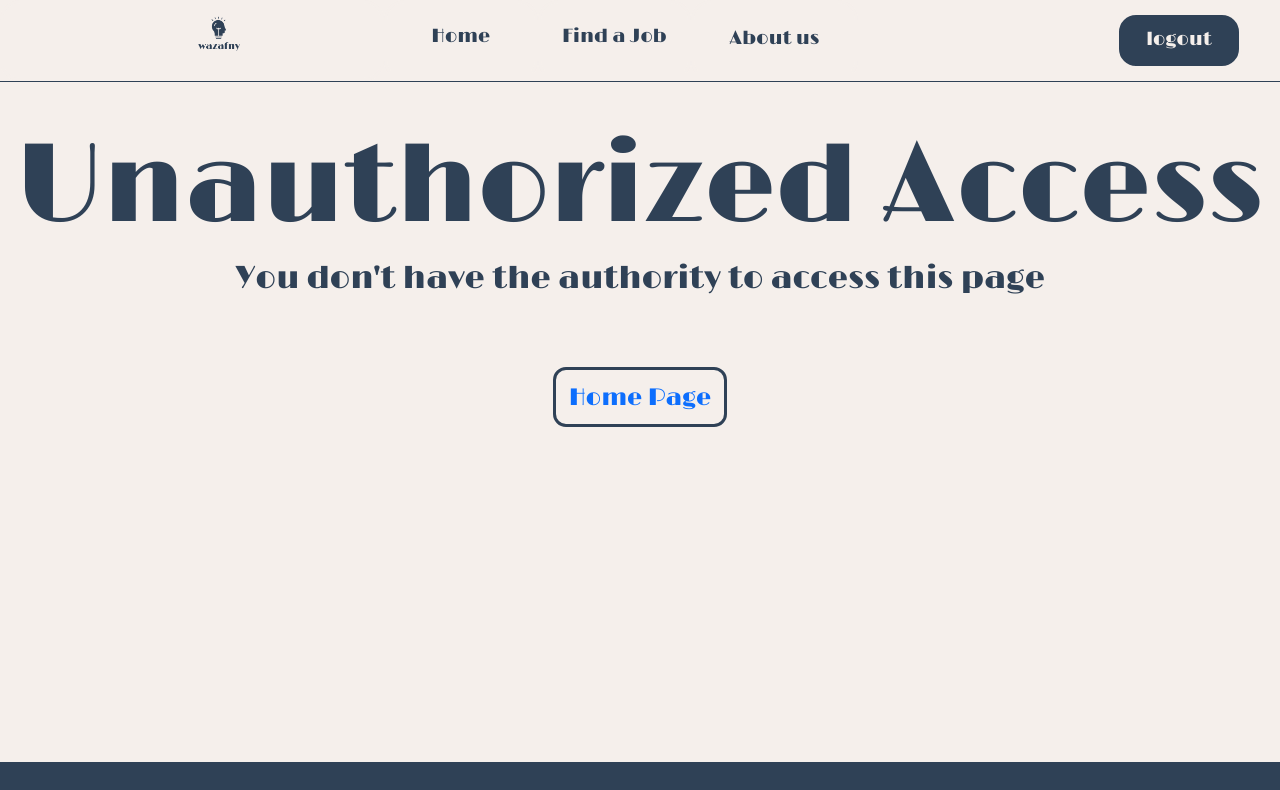
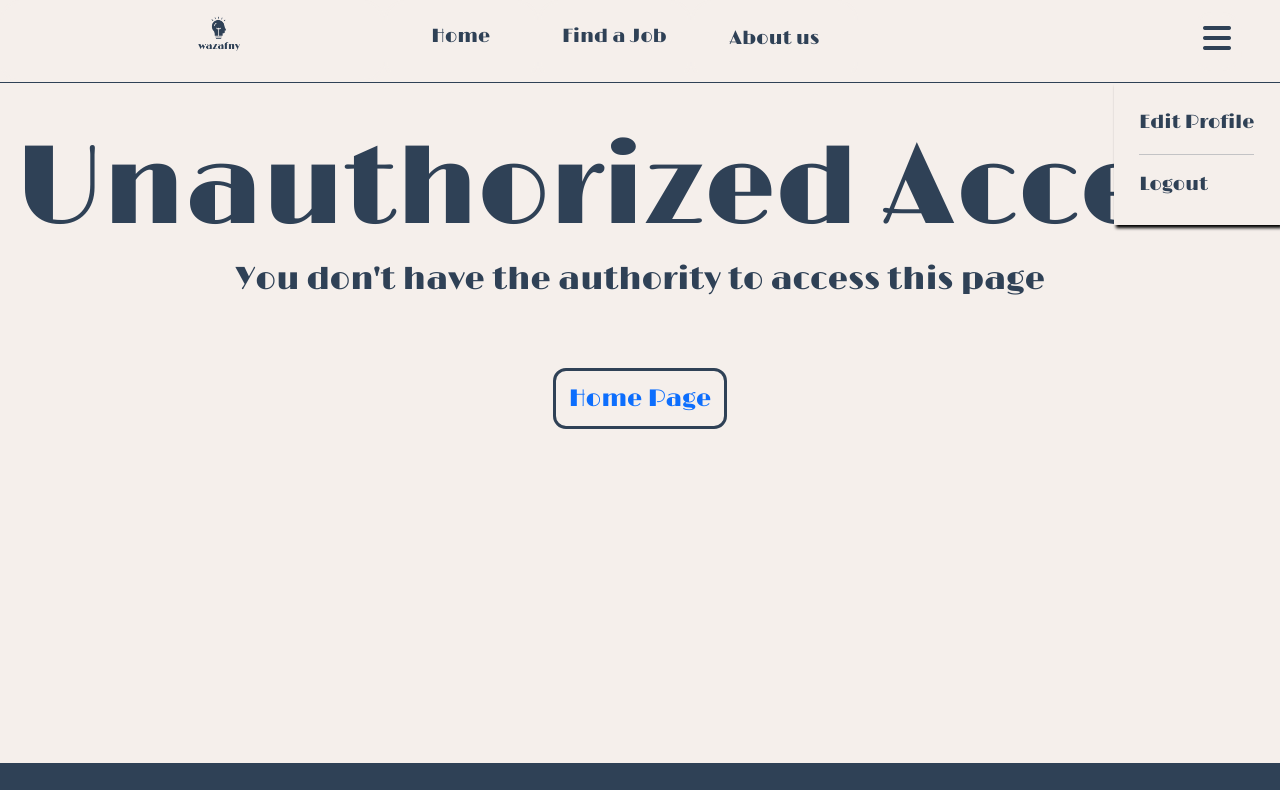
Before and after one commit to abdelrahman218/Job-Offering-Website, an Angular app: page /unauthorized in a window 1280 px wide. Shown: the top 790 px of the page. Built offline with nearby package versions, Linux system fonts and the light colour scheme; no server answers; sample sign-in values are in the browser's storage.

Commit message:
Drop Down Menu

```diff
--- /dev/null
+++ b/src/app/header/drop-down/drop-down.component.css
@@ -0,0 +1,20 @@
+:host{
+    display: inline-block;
+    background-color: #F5EFEB;
+    position: absolute;
+    z-index: 1100;
+    right: 0%;
+    top:100%;
+    box-shadow: 2px 3px 3px black;
+    padding: 2%;
+}
+a{
+    display: block;
+    color:#2f4156;
+
+    &:hover{
+        cursor: pointer;
+        text-decoration: underline;
+        text-decoration-color: #2f4156;
+    }
+}
--- /dev/null
+++ b/src/app/header/drop-down/drop-down.component.html
@@ -0,0 +1,3 @@
+<a [routerLink]="null" (click)="editProfile()">Edit Profile</a>
+<hr>
+<a [routerLink]="null" (click)="logout()">Logout</a>
--- /dev/null
+++ b/src/app/header/drop-down/drop-down.component.ts
@@ -0,0 +1,25 @@
+import { Component, inject, output } from '@angular/core';
+import { RouterLink } from '@angular/router';
+import { UserService } from '../../users/users.service';
+import { AppService } from '../../app.service';
+
+@Component({
+  selector: 'app-drop-down',
+  standalone: true,
+  imports: [RouterLink],
+  templateUrl: './drop-down.component.html',
+  styleUrl: './drop-down.component.css'
+})
+export class DropDownComponent {
+  private appService=inject(AppService);
+  private userService=inject(UserService);
+  OnSelect=output<void>();
+  editProfile(){
+    this.OnSelect.emit();
+    this.userService.editProfileTab();
+  }
+  logout(){
+    this.OnSelect.emit();
+    this.appService.logout();
+  }
+}
--- a/src/app/header/header.component.css
+++ b/src/app/header/header.component.css
@@ -58,3 +58,6 @@ div{
         text-shadow: 0px 0px 3px #e6dbd4;
     }
 }
+i{
+    font-size:xx-large;
+}
--- a/src/app/header/header.component.html
+++ b/src/app/header/header.component.html
@@ -33,6 +33,10 @@
 }
 @else {
     <div>
-        <a [routerLink]="null" id="login" (click)="logout()">logout</a>
+        <a [routerLink]="null" (click)="toggleDropDownMenu()"><i class="fa-solid fa-bars"></i></a>
     </div>
 }
+
+@if(isDropDown){
+    <app-drop-down (OnSelect)="toggleDropDownMenu()"/>
+}
--- a/src/app/header/header.component.ts
+++ b/src/app/header/header.component.ts
@@ -7,17 +7,18 @@ import { AppService } from '../app.service';
 import { HttpClient } from '@angular/common/http';
 import { catchError, map, tap } from 'rxjs';
 import { ErrorService } from '../error/error.service';
+import { DropDownComponent } from "./drop-down/drop-down.component";
 
 @Component({
   selector: 'app-header',
   standalone: true,
-  imports: [RouterLink, ButtonComponent],
+  imports: [RouterLink, ButtonComponent, DropDownComponent],
   templateUrl: './header.component.html',
   styleUrl: './header.component.css',
 })
 export class HeaderComponent {
   @Input({ required: true }) userType?: UserType;
-
+  isDropDown:boolean=true;
   private httpClientService = inject(HttpClient);
   private appService = inject(AppService);
   private errorService= inject(ErrorService);
@@ -42,4 +43,7 @@ export class HeaderComponent {
     }))
       .subscribe();
   }
+  toggleDropDownMenu(){
+    this.isDropDown=!this.isDropDown;
+  }
 }
--- a/src/app/users/edit-profile/edit-profile.component.css
+++ b/src/app/users/edit-profile/edit-profile.component.css
@@ -59,7 +59,7 @@ button{
 }
 .classicButton{
     display: inline-block;
-    width: 10.5%;
+    width: 9.9%;
     padding: 0px;
     font-size: 1em;
 }
--- a/src/app/users/find-a-job/find-a-job.component.ts
+++ b/src/app/users/find-a-job/find-a-job.component.ts
@@ -31,7 +31,7 @@ export class FindAJobComponent implements OnInit {
   OnToggle(){
     this.isVisible=!this.isVisible;
   }
-  userType=this.appService.userTypeSinal.asReadonly();
+  userType=this.appService.userTypeSignal.asReadonly();
   searchTerm: string = '';
   @ViewChild('filterComponent') FiltersComponent !: FiltersComponent;
   constructor(private route: ActivatedRoute) {}
--- a/src/app/users/users.service.ts
+++ b/src/app/users/users.service.ts
@@ -106,6 +106,9 @@ export class UserService implements OnInit {
 
   getNumAppRejected() {
     return this.filterAccordingToAppState('Rejected');
+  }
+  editProfileTab(){
+    this.stateSignal.set('Editing Profile');
   }
   editProfile(edited: EditProfileData, original: EditProfileData) {
     console.log(edited);
```
